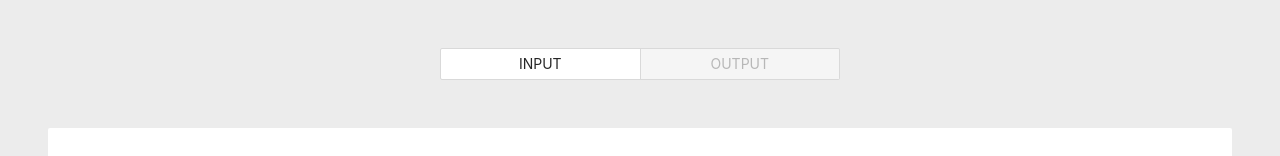
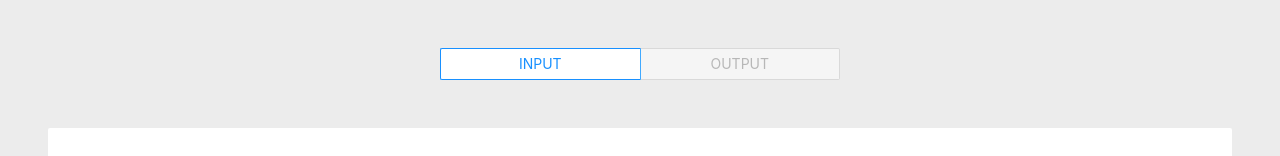
Before and after one commit to GBarkhatov/20-12-13-gbarkhatov-datameister, a React (Create React App) app: page / in a window 1280 px wide. Shown: the top 156 px of the page. Built offline with nearby package versions, Linux system fonts and the light colour scheme.

Commit message:
use proper toggle

```diff
--- a/src/App.js
+++ b/src/App.js
@@ -40,7 +40,7 @@ const ContentWrapper = styled(Card)`
 
 const App = () => {
   // mode:
-  const [inputMode, setInputMode] = useState(true)
+  const [mode, setMode] = useState('input')
   // input fields:
   // const [name, setName] = useState('')
   // const [gender, setGender] = useState('')
@@ -91,11 +91,11 @@ const App = () => {
   ])
 
   const toggleInput = (mode) => () => {
-    setInputMode(mode)
+    setMode(mode)
   }
 
   const handleContinue = () => {
-    setInputMode(false)
+    setMode('output')
   }
 
   const handleInputChange = (setter) => (e) => {
@@ -109,7 +109,7 @@ const App = () => {
   }
 
   const renderContent = () => {
-    if (inputMode) {
+    if (mode === 'input') {
       return (
         <Input
           onContinue={handleContinue}
@@ -138,11 +138,15 @@ const App = () => {
   return (
     <Component>
       <ButtonsWrapper>
-        <Radio.Group>
-          <Radio.Button value='small' onClick={toggleInput(true)}>
+        <Radio.Group value={mode}>
+          <Radio.Button onClick={toggleInput('input')} value='input'>
             INPUT
           </Radio.Button>
-          <Radio.Button value='default' onClick={toggleInput(false)} disabled>
+          <Radio.Button
+            onClick={toggleInput('output')}
+            value='output'
+            disabled={mode === 'input'}
+          >
             OUTPUT
           </Radio.Button>
         </Radio.Group>
```
